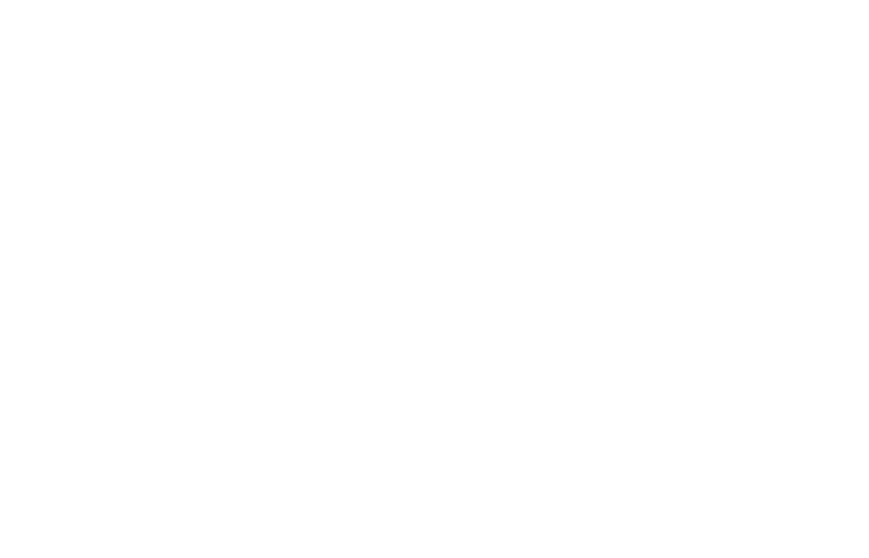
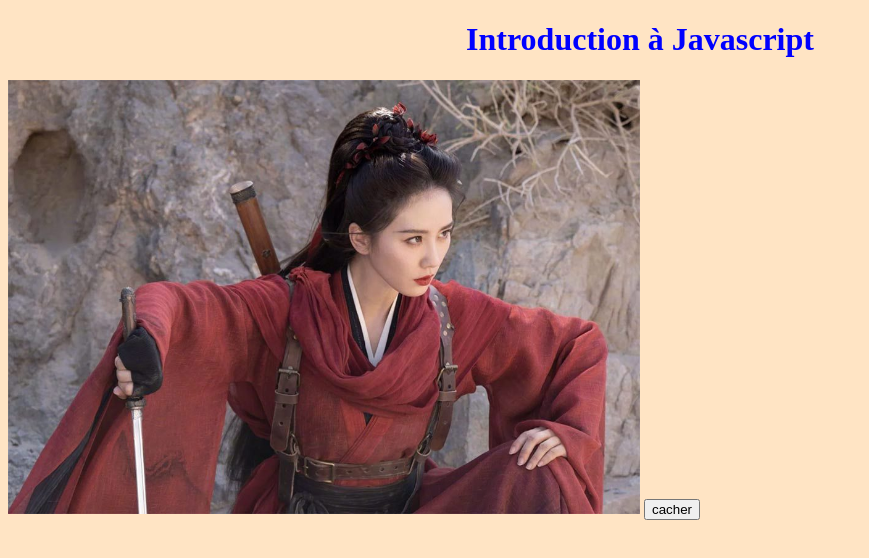
Before and after one commit to Entropie67/introJS_2025, a plain HTML site: page index.html in a window 1280 px wide. Shown: the whole page, without its empty margins (0-869 px from the left). Drawn offline with Linux system fonts and the light colour scheme.

Commit message:
premières lignes de JS

```diff
--- a/index.html
+++ b/index.html
@@ -9,7 +9,10 @@
 <body>
 
 <!-- Contenu à venir -->
+  <h1> Introduction à Javascript</h1>
+  <img id="lss" src="images/01.jpg">
+  <button id="btn" type="button">cacher</button>
 
-<script src="script.js"></script>
+  <script src="script.js"></script>
 </body>
 </html>
--- a/script.js
+++ b/script.js
@@ -0,0 +1,7 @@
+
+
+let btn = document.querySelector('#btn');
+
+btn.addEventListener('click', (e) => {
+    alert("coucou");
+})
--- a/style.css
+++ b/style.css
@@ -0,0 +1,12 @@
+body {
+    background: bisque;
+}
+
+h1 {
+    text-align: center;
+    color: blue;
+}
+
+#lss {
+    width: 50%;
+}
```
